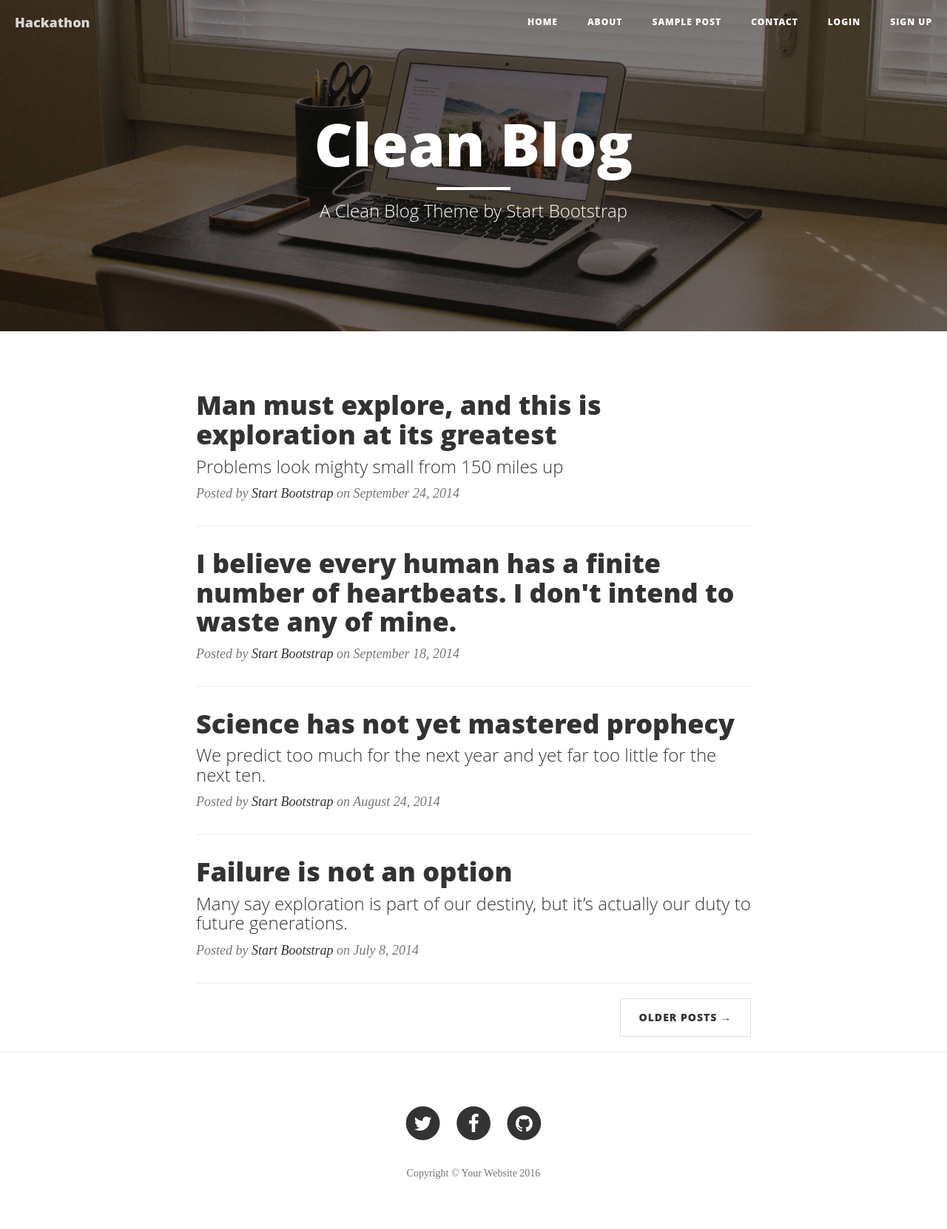
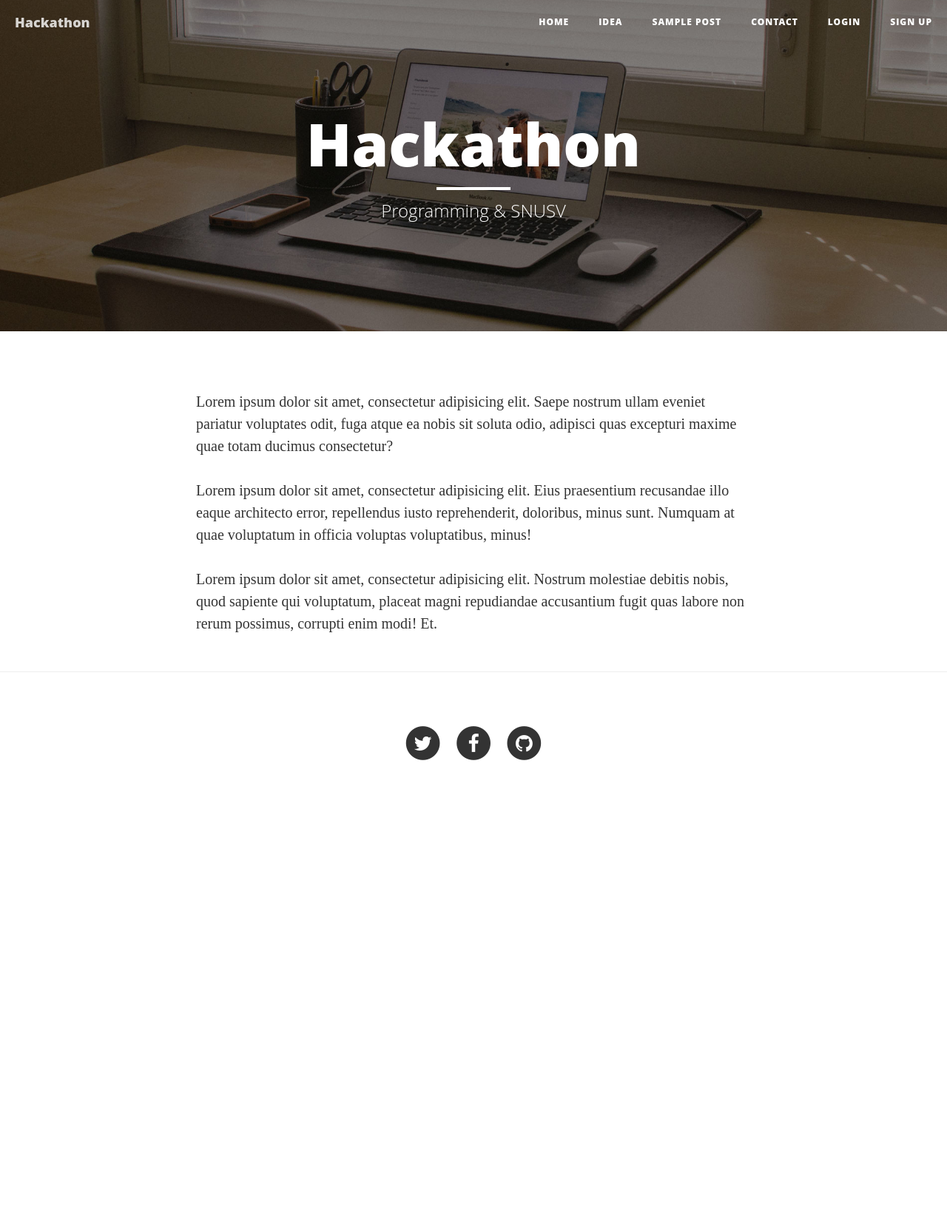
Before and after one commit to sarkmen/hackerthon, a Django app: page / in a window 1280 px wide. Shown: the whole page at 74% size. After the commit the page ends 1028 px from the top, so only its background shows below. Run offline with Django 3.2, Linux system fonts and the light colour scheme; some libraries are stand-ins or nearby versions.

Commit message:
complete basic theme

```diff
--- a/hackerthon/templates/base.html
+++ b/hackerthon/templates/base.html
@@ -36,13 +36,13 @@
                     <a href="{% url 'index' %}">Home</a>
                 </li>
                 <li>
-                    <a href="#">About</a>
+                    <a href="{% url 'idea:idea_list'%}">Idea</a>
                 </li>
                 <li>
-                    <a href="#">Sample Post</a>
+                    <a href="{% url 'idea:post'%}">Sample Post</a>
                 </li>
                 <li>
-                    <a href="#">Contact</a>
+                    <a href="{% url 'idea:contact' %}">Contact</a>
                 </li>
                 {%if not user.is_authenticated %}
                 <li>
--- a/idea/templates/idea/index.html
+++ b/idea/templates/idea/index.html
@@ -11,113 +11,27 @@
         <div class="row">
             <div class="col-lg-8 col-lg-offset-2 col-md-10 col-md-offset-1">
                 <div class="site-heading">
-                    <h1>Clean Blog</h1>
+                    <h1>Hackathon</h1>
                     <hr class="small">
-                    <span class="subheading">A Clean Blog Theme by Start Bootstrap</span>
+                    <span class="subheading">Programming & SNUSV</span>
                 </div>
             </div>
         </div>
     </div>
 </header>
 
+
 <!-- Main Content -->
 <div class="container">
     <div class="row">
         <div class="col-lg-8 col-lg-offset-2 col-md-10 col-md-offset-1">
-            <div class="post-preview">
-                <a href="post.html">
-                    <h2 class="post-title">
-                        Man must explore, and this is exploration at its greatest
-                    </h2>
-                    <h3 class="post-subtitle">
-                        Problems look mighty small from 150 miles up
-                    </h3>
-                </a>
-                <p class="post-meta">Posted by <a href="#">Start Bootstrap</a> on September 24, 2014</p>
-            </div>
-            <hr>
-            <div class="post-preview">
-                <a href="post.html">
-                    <h2 class="post-title">
-                        I believe every human has a finite number of heartbeats. I don't intend to waste any of mine.
-                    </h2>
-                </a>
-                <p class="post-meta">Posted by <a href="#">Start Bootstrap</a> on September 18, 2014</p>
-            </div>
-            <hr>
-            <div class="post-preview">
-                <a href="post.html">
-                    <h2 class="post-title">
-                        Science has not yet mastered prophecy
-                    </h2>
-                    <h3 class="post-subtitle">
-                        We predict too much for the next year and yet far too little for the next ten.
-                    </h3>
-                </a>
-                <p class="post-meta">Posted by <a href="#">Start Bootstrap</a> on August 24, 2014</p>
-            </div>
-            <hr>
-            <div class="post-preview">
-                <a href="post.html">
-                    <h2 class="post-title">
-                        Failure is not an option
-                    </h2>
-                    <h3 class="post-subtitle">
-                        Many say exploration is part of our destiny, but it’s actually our duty to future generations.
-                    </h3>
-                </a>
-                <p class="post-meta">Posted by <a href="#">Start Bootstrap</a> on July 8, 2014</p>
-            </div>
-            <hr>
-            <!-- Pager -->
-            <ul class="pager">
-                <li class="next">
-                    <a href="#">Older Posts &rarr;</a>
-                </li>
-            </ul>
+            <p>Lorem ipsum dolor sit amet, consectetur adipisicing elit. Saepe nostrum ullam eveniet pariatur voluptates odit, fuga atque ea nobis sit soluta odio, adipisci quas excepturi maxime quae totam ducimus consectetur?</p>
+            <p>Lorem ipsum dolor sit amet, consectetur adipisicing elit. Eius praesentium recusandae illo eaque architecto error, repellendus iusto reprehenderit, doloribus, minus sunt. Numquam at quae voluptatum in officia voluptas voluptatibus, minus!</p>
+            <p>Lorem ipsum dolor sit amet, consectetur adipisicing elit. Nostrum molestiae debitis nobis, quod sapiente qui voluptatum, placeat magni repudiandae accusantium fugit quas labore non rerum possimus, corrupti enim modi! Et.</p>
         </div>
     </div>
 </div>
 
-<hr>
-
-<!-- Footer -->
-<footer>
-    <div class="container">
-        <div class="row">
-            <div class="col-lg-8 col-lg-offset-2 col-md-10 col-md-offset-1">
-                <ul class="list-inline text-center">
-                    <li>
-                        <a href="#">
-                            <span class="fa-stack fa-lg">
-                                <i class="fa fa-circle fa-stack-2x"></i>
-                                <i class="fa fa-twitter fa-stack-1x fa-inverse"></i>
-                            </span>
-                        </a>
-                    </li>
-                    <li>
-                        <a href="#">
-                            <span class="fa-stack fa-lg">
-                                <i class="fa fa-circle fa-stack-2x"></i>
-                                <i class="fa fa-facebook fa-stack-1x fa-inverse"></i>
-                            </span>
-                        </a>
-                    </li>
-                    <li>
-                        <a href="#">
-                            <span class="fa-stack fa-lg">
-                                <i class="fa fa-circle fa-stack-2x"></i>
-                                <i class="fa fa-github fa-stack-1x fa-inverse"></i>
-                            </span>
-                        </a>
-                    </li>
-                </ul>
-                <p class="copyright text-muted">Copyright &copy; Your Website 2016</p>
-            </div>
-        </div>
-    </div>
-</footer>
-
 
 
 {% endblock %}
--- a/idea/urls.py
+++ b/idea/urls.py
@@ -4,6 +4,7 @@ from . import views
 
 urlpatterns = [
     url(r'^new/$', views.idea_new, name='idea_new'),
+    url(r'^$', views.idea_list, name="idea_list" ),
     url(r'^(?P<pk>\d+)/$', views.idea_detail, name='idea_detail'),
     url(r'^(?P<pk>\d+)/edit/$', views.idea_edit, name='idea_edit'),
     url(r'^(?P<pk>\d+)/del/$', views.idea_del, name='idea_del'),
@@ -13,4 +14,9 @@ urlpatterns = [
     url(r'^(?P<idea_pk>\d+)/comment/(?P<pk>\d+)/del/$', views.comment_del, name='comment_del'),
     url(r'^(?P<pk>\d+)/recommend/$', views.recommend, name='recommend'),
     url(r'^(?P<pk>\d+)/recommend_del/$', views.recommend_del, name='recommend_del'),
+
+
+    #Sample
+    url(r'^post/$', views.post, name="post"),
+    url(r'^contact/$', views.contact, name="contact")
 ]
--- a/idea/views.py
+++ b/idea/views.py
@@ -8,6 +8,10 @@ def index(request):
     return render(request, 'idea/index.html', {
         'idea_list' : idea_list,
         })
+
+def idea_list(request):
+    idea_list = Idea.objects.all()
+    return render(request, 'idea/idea_list.html', {'idea_list': idea_list})
 
 
 def idea_detail(request, pk):
@@ -113,3 +117,10 @@ def recommend_del(request, pk):
     idea.recommend -= 1
     request.user.recommend += 1
     return redirect('index')
+
+
+def post(request):
+    return render(request, "idea/post.html")
+
+def contact(request):
+    return render(request, "idea/contact.html")
```
Also changed, not shown: other parts of hackerthon/templates/base.html (+39 -0 lines), idea/templates/idea/contact.html (added, +69 -0 lines), idea/templates/idea/idea_list.html (added, +79 -0 lines), idea/templates/idea/post.html (added, +63 -0 lines).
